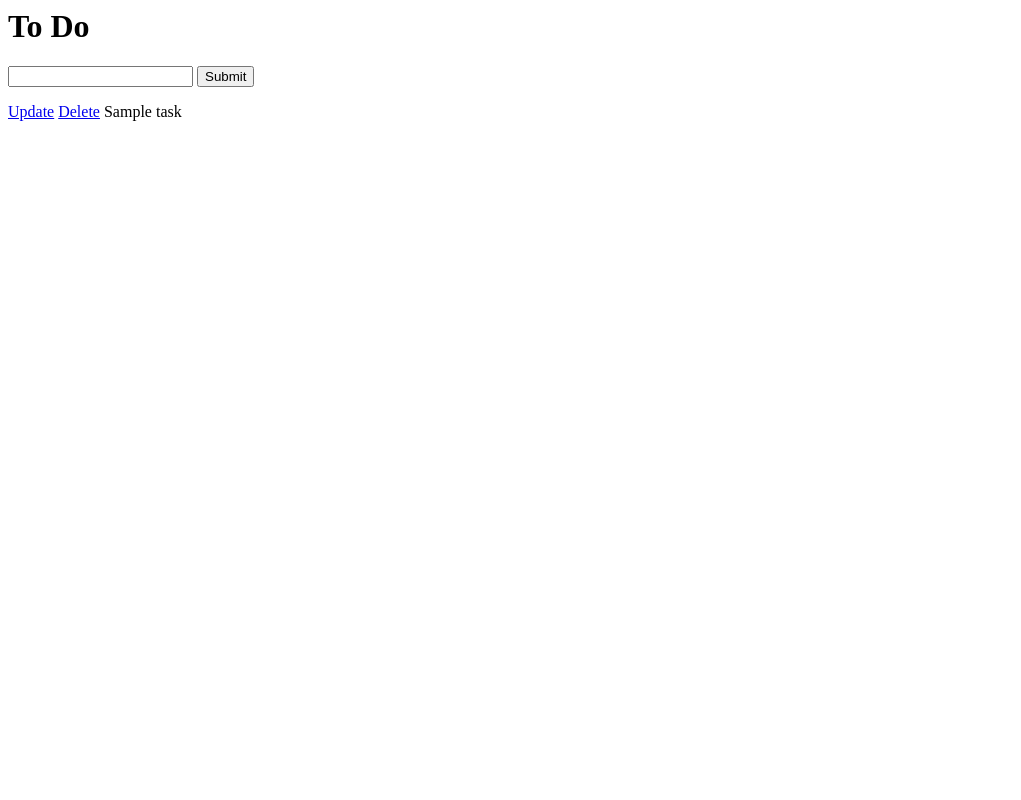
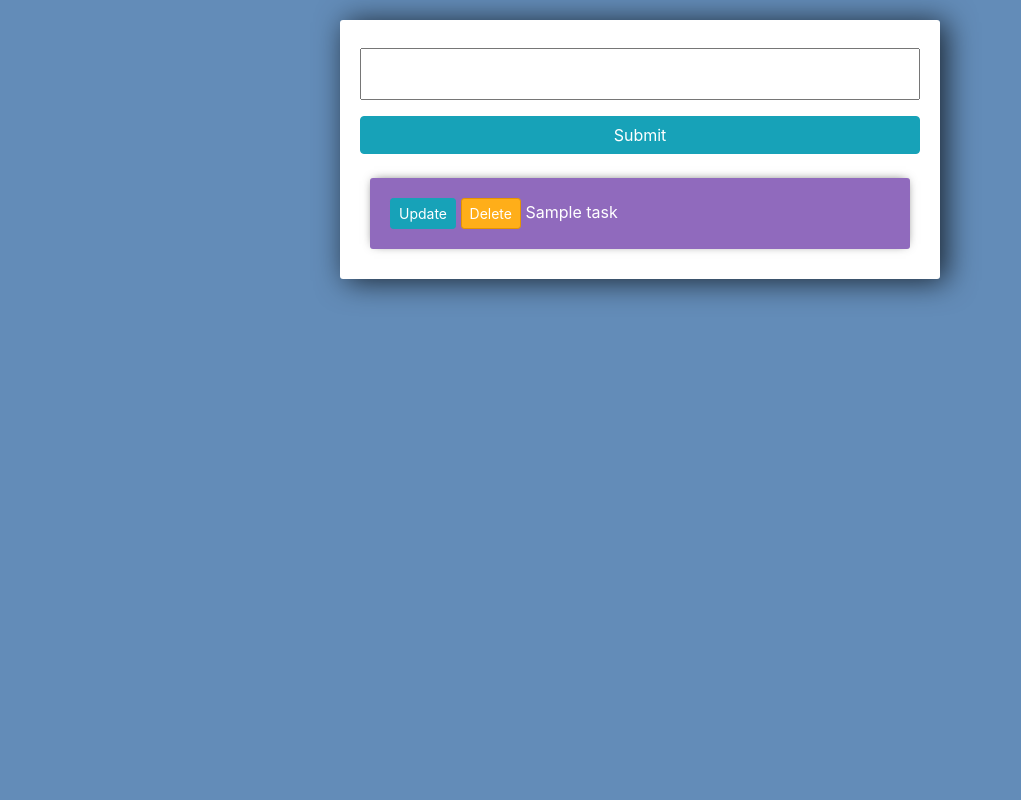
Before and after one commit to BhavyaBibi/Django-Todo-App, a Django app: template tasks/templates/tasks/list.html in a window 1280 px wide. Shown: the whole page, without its empty margins (0-1021 px from the left). Run offline with Django 3.2, Linux system fonts and the light colour scheme; the template is opened without the code that fills it: most values are stand-ins (such as "Sample title", 1, 10 or a date in 2020); form fields are guessed from the names that the template uses; parts of the project's set-up code (start-up, migrations or seed data) failed here and were passed over; some libraries are stand-ins or nearby versions.

Commit message:
style added in to doapp

```diff
--- a/tasks/templates/tasks/list.html
+++ b/tasks/templates/tasks/list.html
@@ -1,17 +1,72 @@
-<h1>To Do</h1>
+<link rel="stylesheet" href="https://stackpath.bootstrapcdn.com/bootstrap/4.3.1/css/bootstrap.min.css"
+    integrity="sha384-ggOyR0iXCbMQv3Xipma34MD+dH/1fQ784/j6cY/iJTQUOhcWr7x9JvoRxT2MZw1T" crossorigin="anonymous">
+
+<style>
+    body {
+        background-color: #638CB8;
+    }
+
+    input {
+        width: 100%;
+        padding: 12px 20px;
+        margin: 8px 0;
+        box-sizing: border-box;
+    }
+
+    input::placeholder {
+        color: #d3d3d3;
+    }
+
+    .submit {
+        background-color: #6BA3E8;
+    }
+
+    .center-column {
+        width: 600px;
+        margin: 20px auto;
+        padding: 20px;
+        background-color: #fff;
+        border-radius: 3px;
+        box-shadow: 6px 2px 30px 0px rgba(0, 0, 0, 0.75);
+    }
+
+    .item-row {
+        background-color: #906abd;
+        margin: 10px;
+        padding: 20px;
+        border-radius: 3px;
+        color: #fff;
+        font-size: 16px;
+        box-shadow: 0px -1px 10px -4px rgba(0, 0, 0, 0.75);
+    }
+
+    .btn-danger {
+        background-color: #ffae19;
+        border-color: #e59400;
+    }
+</style>
+
+<div class="center-column">
+
     <form method="POST" action="/">
         {% csrf_token %}
         {{form.title}}
-    <input type="submit" name="Create Task">
+        <input class="btn btn-info" type="submit" name="Create Task">
     </form>
-{% for task in tasks%}
-<div>
-    <a href="{% url 'update_task' task.id %}">Update</a>
-    <a href="{% url 'delete' task.id %}">Delete</a>
-    {%if task.complete == True %}
+
+    <div class="todo-list">
+
+        {% for task in tasks %}
+        <div class="item-row">
+            <a class="btn btn-sm btn-info" href="{% url 'update_task' task.id %}">Update</a>
+            <a class="btn btn-sm btn-danger" href="{% url 'delete' task.id %}">Delete</a>
+
+            {% if task.complete == True %}
             <strike>{{task}}</strike>
             {% else %}
             <span>{{task}}</span>
             {% endif %}
         </div>
         {% endfor %}
+    </div>
+</div>
```
Also changed, not shown: tasks/views.py (+7 -8 lines). Lines whose indentation alone changed are shown as unchanged.
